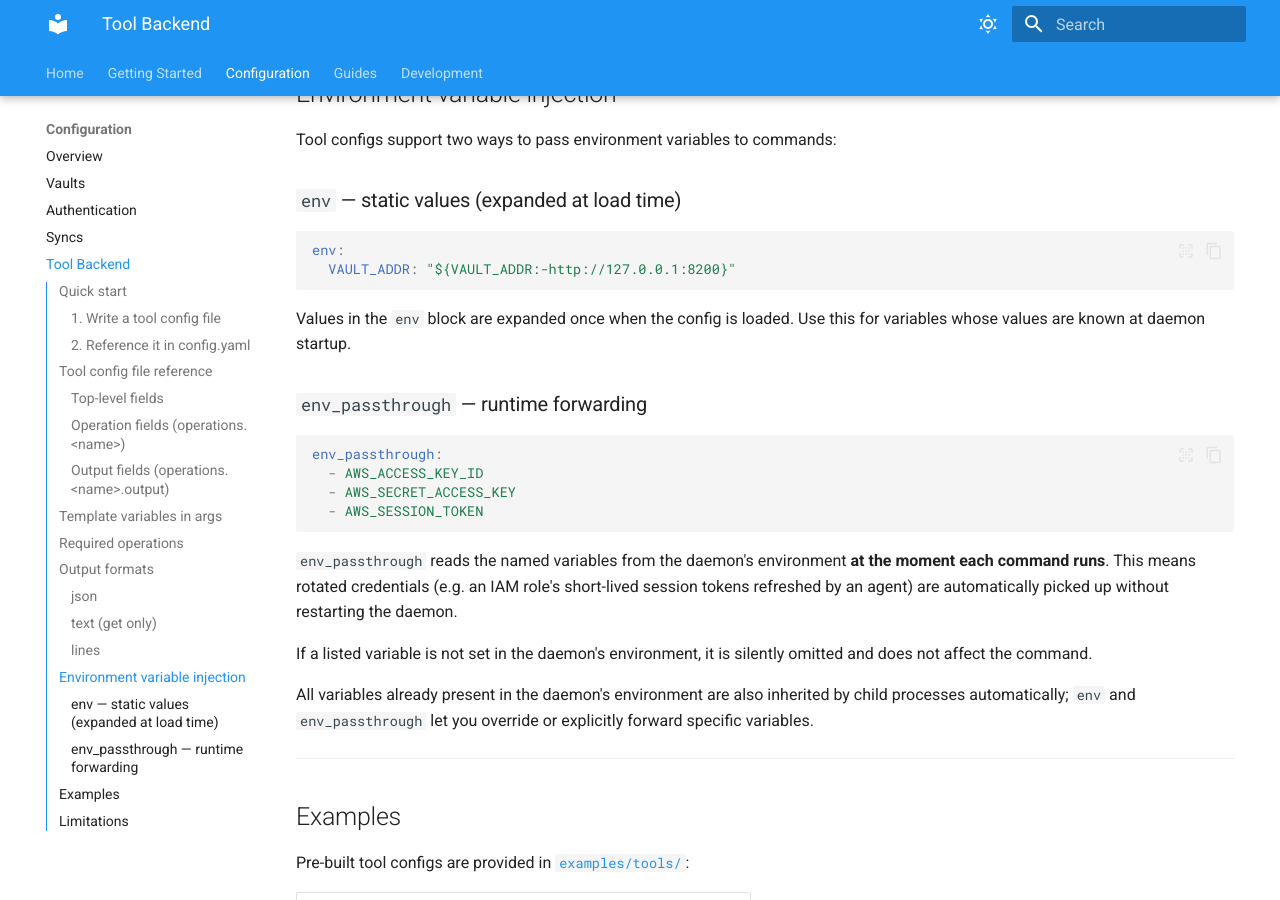
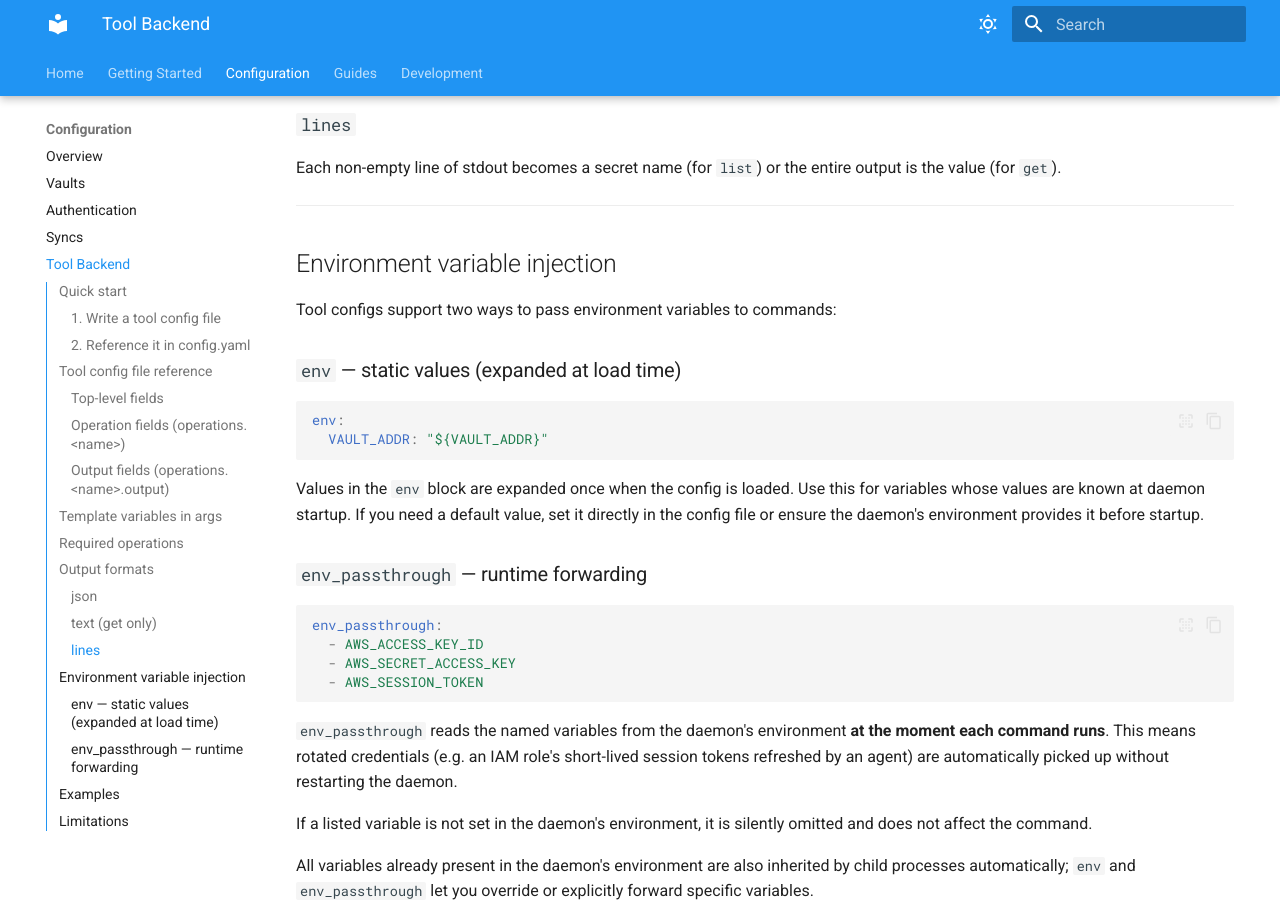
Before and after one commit to pacorreia/vaults-syncer, an MkDocs documentation site: the page built from docs/configuration/tool-backend.md, in a window 1280 px wide and 900 px high, scrolled down 3888 px. Built offline with MkDocs 1.6.1 and Material for MkDocs 9.7.7, drawn with Linux system fonts in a browser that asks for light colours; some of the changed text lies outside the part shown.

Commit message:
docs: clarify tool backend env expansion and secret arg risks
Agent-Logs-Url: https://github.com/pacorreia/vaults-syncer/sessions/7616a25e-ca78-42f1-9db5-21a2b922414d

Co-authored-by: pacorreia <54323159+pacorreia@users.noreply.github.com>

````diff
--- a/docs/configuration/tool-backend.md
+++ b/docs/configuration/tool-backend.md
@@ -42,6 +42,9 @@ operations:
 
   set:
     command: aws
+    # Warning: {{.Value}} is passed via argv and may be exposed by process
+    # listings or logs. Prefer a wrapper script or tool-specific input method
+    # that reads the secret value without putting it on the command line.
     args: [secretsmanager, put-secret-value, --secret-id, "{{.Name}}", --secret-string, "{{.Value}}"]
 
   delete:
@@ -74,7 +77,7 @@ config file**. Absolute paths are also accepted.
 
 | Field | Type | Description |
 |---|---|---|
-| `env` | `map[string]string` | Environment variables injected into every command. Supports `${VAR}` expansion at config load time. |
+| `env` | `map[string]string` | Environment variables injected into every command. Supports `$VAR` / `${VAR}` expansion at config load time (shell-style defaults such as `${VAR:-default}` are not supported). |
 | `env_passthrough` | `[]string` | Names of environment variables to forward from the daemon's runtime environment. Values are read at command execution time, so rotated credentials are picked up without restarting. |
 | `operations` | `map[string]ToolOperationConfig` | Command definitions keyed by operation name (`list`, `get`, `set`, `delete`, `test`). |
 
@@ -106,6 +109,11 @@ available depending on the operation:
 |---|---|---|
 | `{{.Name}}` | `get`, `set`, `delete` | The secret name being operated on. |
 | `{{.Value}}` | `set` | The secret value to write. |
+
+When `{{.Value}}` is rendered in `args`, the secret is passed to the child
+process as a command-line argument. Many systems expose argv values via process
+listings, audit logs, or crash reports. Prefer a wrapper script or tool-specific
+input method that can read the value without placing it on the command line.
 
 Example:
 
@@ -164,11 +172,13 @@ Tool configs support two ways to pass environment variables to commands:
 
 ```yaml
 env:
-  VAULT_ADDR: "${VAULT_ADDR:-http://127.0.0.1:8200}"
+  VAULT_ADDR: "${VAULT_ADDR}"
 ```
 
 Values in the `env` block are expanded once when the config is loaded. Use
-this for variables whose values are known at daemon startup.
+this for variables whose values are known at daemon startup. If you need a
+default value, set it directly in the config file or ensure the daemon's
+environment provides it before startup.
 
 ### `env_passthrough` — runtime forwarding
 
````
Also changed, not shown: other parts of docs/configuration/tool-backend.md (+1 -1 lines), 2 other files.
